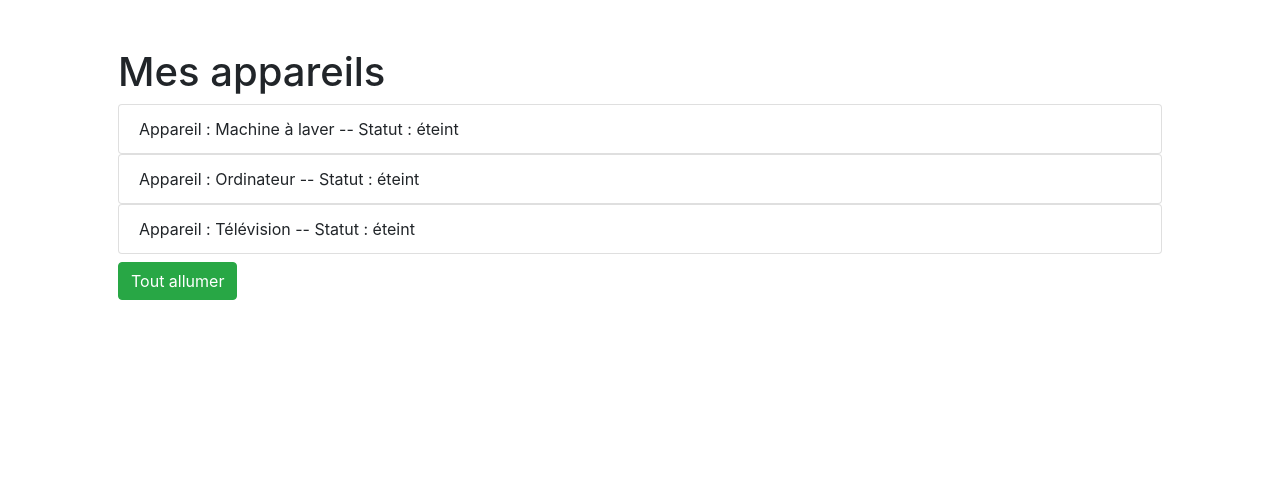
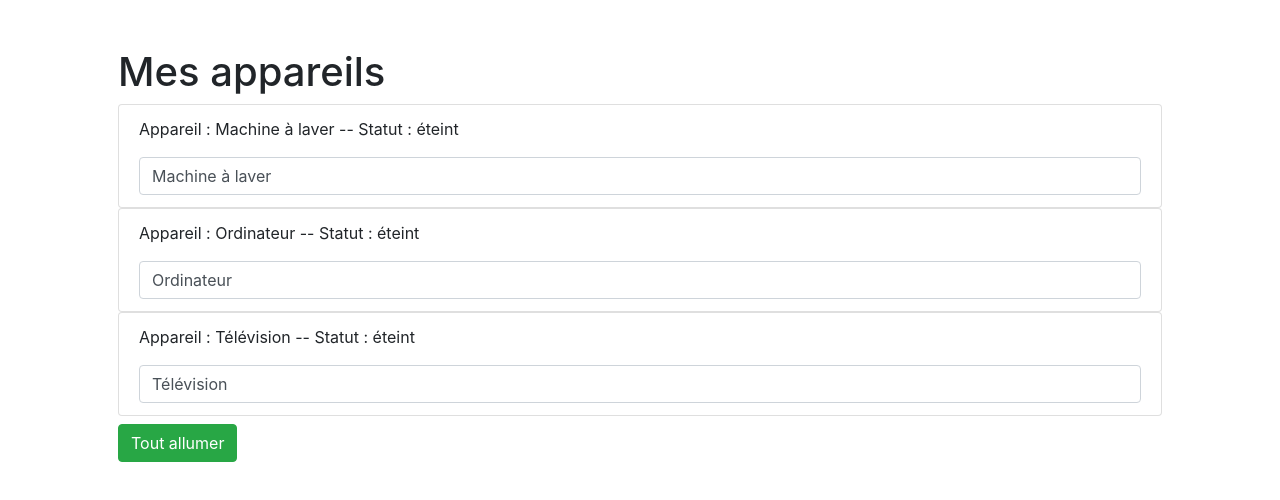
Before and after one commit to magali-thuaire/Appliances, an Angular app: page / in a window 1280 px wide. Shown: the top 500 px of the page. Built offline with nearby package versions, Linux system fonts and the light colour scheme.

Commit message:
modification dynamique du nom de l'appareil (two-way binding)

```diff
--- a/src/app/app.module.ts
+++ b/src/app/app.module.ts
@@ -1,5 +1,6 @@
 import { BrowserModule } from '@angular/platform-browser';
 import { NgModule } from '@angular/core';
+import { FormsModule } from '@angular/forms';
 
 import { AppComponent } from './app.component';
 import { ApplianceItemComponent } from './appliance-item/appliance-item.component';
@@ -10,7 +11,8 @@ import { ApplianceItemComponent } from './appliance-item/appliance-item.componen
 		ApplianceItemComponent
 	],
 	imports: [
-		BrowserModule
+		BrowserModule,
+		FormsModule
 	],
 	providers: [],
 	bootstrap: [
--- a/src/app/appliance-item/appliance-item.component.html
+++ b/src/app/appliance-item/appliance-item.component.html
@@ -1 +1,4 @@
-<li class="list-group-item">Appareil : {{ appliance }} -- Statut : {{ getStatus() }}</li>
+<li class="list-group-item">
+	<p>Appareil : {{ appliance }} -- Statut : {{ getStatus() }}</p>
+	<input type="text" class="form-control" [(ngModel)]="appliance">
+</li>
```
